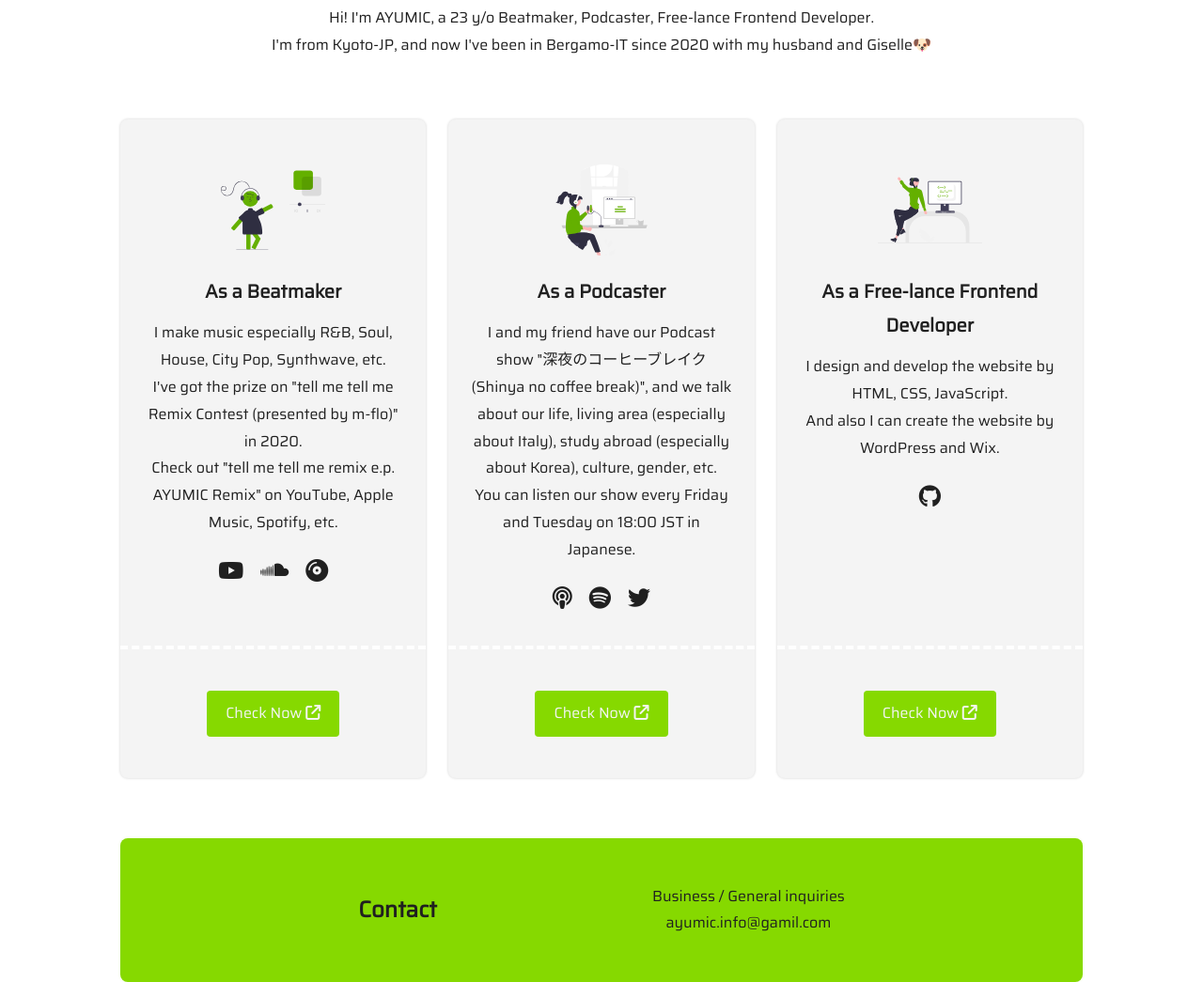
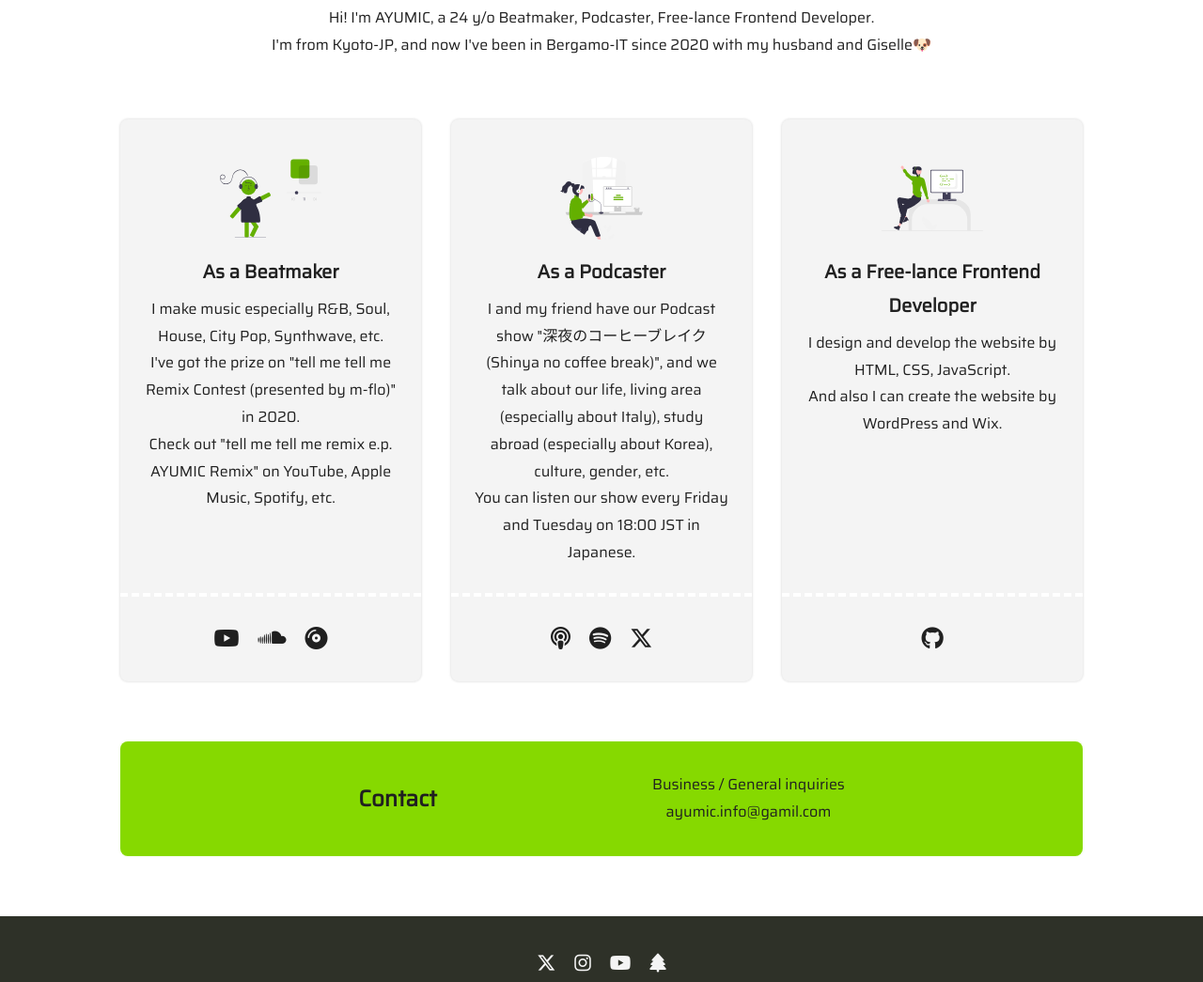
Before and after one commit to ayumic-c/ayumic, a plain HTML site: page index.html in a window 1280 px wide. Shown: the part 750-1795 px from the top of the page at 94% size. Drawn offline with Linux system fonts and the light colour scheme.

Commit message:
Changed some HTML, CSS, and JavaScript

```diff
--- a/css/style.scss
+++ b/css/style.scss
@@ -26,7 +26,7 @@ i {
     justify-content: center;
 
     li + li {
-      margin-left: 1.8rem;
+      margin-left: 2rem;
     }
   }
 }
@@ -95,12 +95,12 @@ header {
 
 // main
 main {
-  padding: 4.8rem 0;
+  padding: 3.2rem 0;
   line-height: 1.8;
   text-align: center;
 
   & > section + section {
-    margin-top: 4.8rem;
+    margin-top: 3.2rem;
   }
 
   h2 {
@@ -110,15 +110,15 @@ main {
 
   h3 {
     font-size: 2rem;
-    margin: 1.2rem 0;
+    margin-bottom: 0.8rem;
   }
 
   .about {
     .works {
       display: grid;
       grid-template-columns: 1fr;
-      row-gap: 4.8rem;
-      margin-top: 4.8rem;
+      row-gap: 3.2rem;
+      margin-top: 3.2rem;
 
       .animation {
         background-color: $cGray;
@@ -126,32 +126,23 @@ main {
         box-shadow: 0 0 2px 1px rgba($color: $cBlack, $alpha: 0.1);
 
         .info {
-          padding: 4.8rem 2.4rem 3.2rem;
+          padding: 3.2rem 2.4rem;
 
           img {
             width: 40%;
             height: 20%;
-            margin: 0 auto;
-            margin-bottom: 2rem;
-          }
-
-          .sns {
-            margin-top: 2.4rem;
-
-            i {
-              &:hover {
-                color: $cMain;
-              }
-            }
+            margin: 0.8rem auto 1.6rem;
           }
         }
 
-        .info-btn {
+        .sns {
           border-top: 4px dashed $cWhite;
-          padding: 4.4rem 0;
+          padding: 3.2rem 2.4rem;
 
           i {
-            font-size: 1.6rem;
+            &:hover {
+              color: $cMain;
+            }
           }
         }
       }
@@ -163,7 +154,7 @@ main {
       background-color: $cMain;
       border-radius: 0.8rem;
       box-shadow: 0 0 2px 1px rgba($color: $cMain, $alpha: 0.1);
-      padding: 4.8rem 2.4rem;
+      padding: 3.2rem 2.4rem;
     }
   }
 }
@@ -179,7 +170,7 @@ footer {
 
     .sns {
       i {
-        font-size: 1.8rem;
+        font-size: 2rem;
 
         &:hover {
           color: $cMain;
@@ -223,8 +214,8 @@ footer {
   }
 }
 
-// min-width: 1025px
-@media screen and (min-width: 1025px) {
+// min-width: 1024px
+@media screen and (min-width: 1024px) {
   header {
     .container {
       height: 8rem;
@@ -252,15 +243,16 @@ footer {
       .works {
         grid-template-columns: 1fr 1fr 1fr;
         row-gap: 0;
+        column-gap: 3.2rem;
         margin-top: 6.4rem;
-        column-gap: 2.4rem;
 
         .animation {
           display: grid;
           grid-template-rows: 1fr auto;
 
           .info {
-            padding: 4.8rem 2.4rem 2.4rem;
+            height: 100%;
+            margin-bottom: -2.4rem;
           }
         }
       }
--- a/index.html
+++ b/index.html
@@ -59,7 +59,7 @@
       <div class="container">
         <h2>About Me</h2>
         <p>
-          Hi! I'm AYUMIC, a 23 y/o Beatmaker, Podcaster, Free-lance Frontend Developer.<br>
+          Hi! I'm AYUMIC, a <span id="myCurrentAge"></span> y/o Beatmaker, Podcaster, Free-lance Frontend Developer.<br>
           I'm from Kyoto-JP, and now I've been in Bergamo-IT since 2020 with my husband and Giselle🐶
         </p>
 
@@ -73,6 +73,8 @@
                 I've got the prize on "tell me tell me Remix Contest (presented by m-flo)" in 2020.<br>
                 Check out "tell me tell me remix e.p. AYUMIC Remix" on YouTube, Apple Music, Spotify, etc.
               </p>
+            </div>
+
             <div class="sns">
               <ul>
                 <li>
@@ -92,11 +94,6 @@
                 </li>
               </ul>
             </div>
-            </div>
-
-            <div class="info-btn">
-              <a href="https://www.youtube.com/channel/UC2qBIKwDN6FlMkj8QXKLzfQ" target="_blank" rel="noopener noreferrer" class="btn">Check Now <i class="fa-solid fa-arrow-up-right-from-square"></i></a>
-            </div>
           </section>
 
           <section class="animation">
@@ -107,6 +104,8 @@
                 I and my friend have our Podcast show "深夜のコーヒーブレイク (Shinya no coffee break)", and we talk about our life, living area (especially about Italy), study abroad (especially about Korea), culture, gender, etc.<br>
                 You can listen our show every Friday and Tuesday on 18:00 JST in Japanese.
               </p>
+            </div>
+
             <div class="sns">
               <ul>
                 <li>
@@ -121,15 +120,10 @@
                 </li>
                 <li>
                   <a href="https://twitter.com/scb_radio" target="_blank" rel="noopener noreferrer">
-                      <i class="fa-brands fa-twitter"></i>
+                    <i class="fa-brands fa-x-twitter"></i>
                   </a>
                 </li>
               </ul>
-              </div>
-            </div>
-
-            <div class="info-btn">
-              <a href="https://linktr.ee/scb_radio" target="_blank" rel="noopener noreferrer" class="btn">Check Now <i class="fa-solid fa-arrow-up-right-from-square"></i></a>
             </div>
           </section>
 
@@ -141,6 +135,8 @@
                 I design and develop the website by HTML, CSS, JavaScript.<br>
                 And also I can create the website by WordPress and Wix.
               </p>
+            </div>
+
             <div class="sns">
               <ul>
                 <li>
@@ -149,11 +145,6 @@
                   </a>
                 </li>
               </ul>
-              </div>
-            </div>
-
-            <div class="info-btn">
-              <a href="https://www.japaneseswiss.com" target="_blank" rel="noopener noreferrer" class="btn">Check Now <i class="fa-solid fa-arrow-up-right-from-square"></i></a>
             </div>
           </section>
         </div>
@@ -178,7 +169,7 @@
         <ul>
           <li>
             <a href="https://twitter.com/ayumic_c" target="_blank" rel="noopener noreferrer">
-              <i class="fa-brands fa-twitter"></i>
+              <i class="fa-brands fa-x-twitter"></i>
             </a>
           </li>
           <li>
--- a/js/main.js
+++ b/js/main.js
@@ -1,18 +1,35 @@
 {
   // animation
-  const animations = document.querySelectorAll('.animation');
-
+  const animations = document.querySelectorAll(".animation");
   const cb = (entries, observer) => {
-    entries.forEach(entry => {
+    entries.forEach((entry) => {
       if (entry.isIntersecting) {
-        entry.target.classList.add('ani-inview');
+        entry.target.classList.add("ani-inview");
         observer.unobserve(entry.target);
       }
     });
-  }
-
+  };
   const io = new IntersectionObserver(cb);
-  animations.forEach(animation => {
+  animations.forEach((animation) => {
     io.observe(animation);
   });
+
+
+  // Get my current age
+  const myCurrentAge = document.getElementById("myCurrentAge");
+  const getAge = (year, month, day) => {
+    const today = new Date();
+    const birthDate = new Date(year, month - 1, day);
+    const currentYearBirthday = new Date(
+      today.getFullYear(),
+      birthDate.getMonth(),
+      birthDate.getDate()
+    );
+    let age = today.getFullYear() - birthDate.getFullYear();
+    if (today < currentYearBirthday) {
+      age--;
+    }
+    return age;
+  };
+  myCurrentAge.textContent = getAge(1999, 7, 29);
 }
```
Also changed, not shown: css/style.css, 1 other file. Lines whose indentation alone changed are shown as unchanged.
